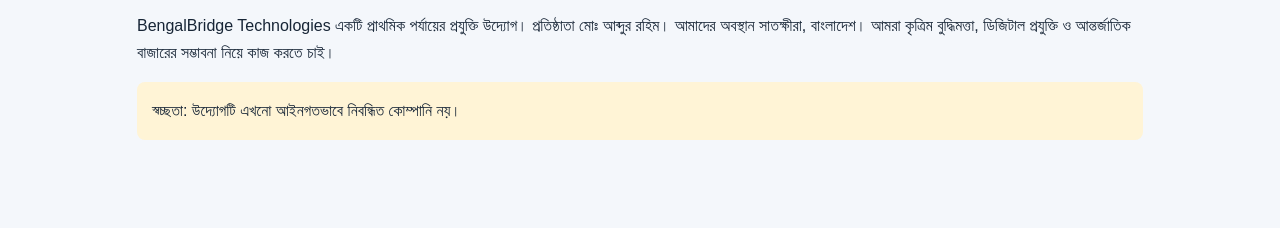
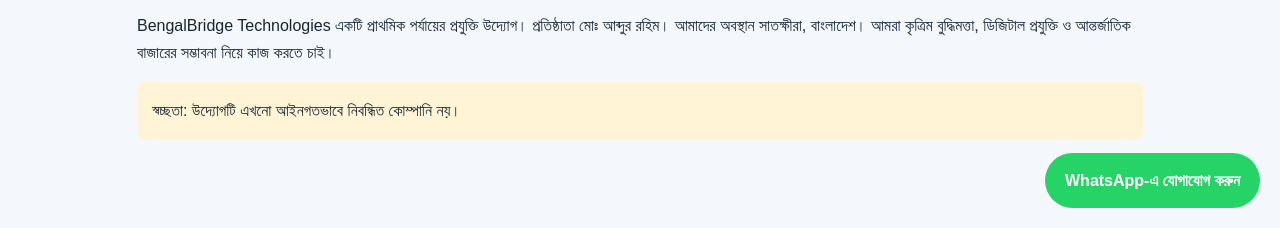
Before and after one commit to mcdiagnostic2024-ai/bangalbridge-technologies, a plain HTML site: page index.html in a window 1280 px wide. Shown: the part 572-800 px from the top of the page. Drawn offline with Linux system fonts and the light colour scheme.

Commit message:
Update index.html

```diff
--- a/index.html
+++ b/index.html
@@ -117,6 +117,13 @@ el.textContent=el.getAttribute("data-"+current);
 });
 this.textContent=current==="bn"?"English":"বাংলা";
 });
-</script>
+</script><!-- WhatsApp Button -->
+<a href="https://wa.me/8801866177887"
+   target="_blank"
+   style="position:fixed;bottom:20px;right:20px;background:#25D366;color:white;padding:14px 20px;border-radius:50px;text-decoration:none;font-weight:bold;z-index:9999;">
+   WhatsApp-এ যোগাযোগ করুন
+</a>
 </body>
 </html>
+</body>
+</html>
```
